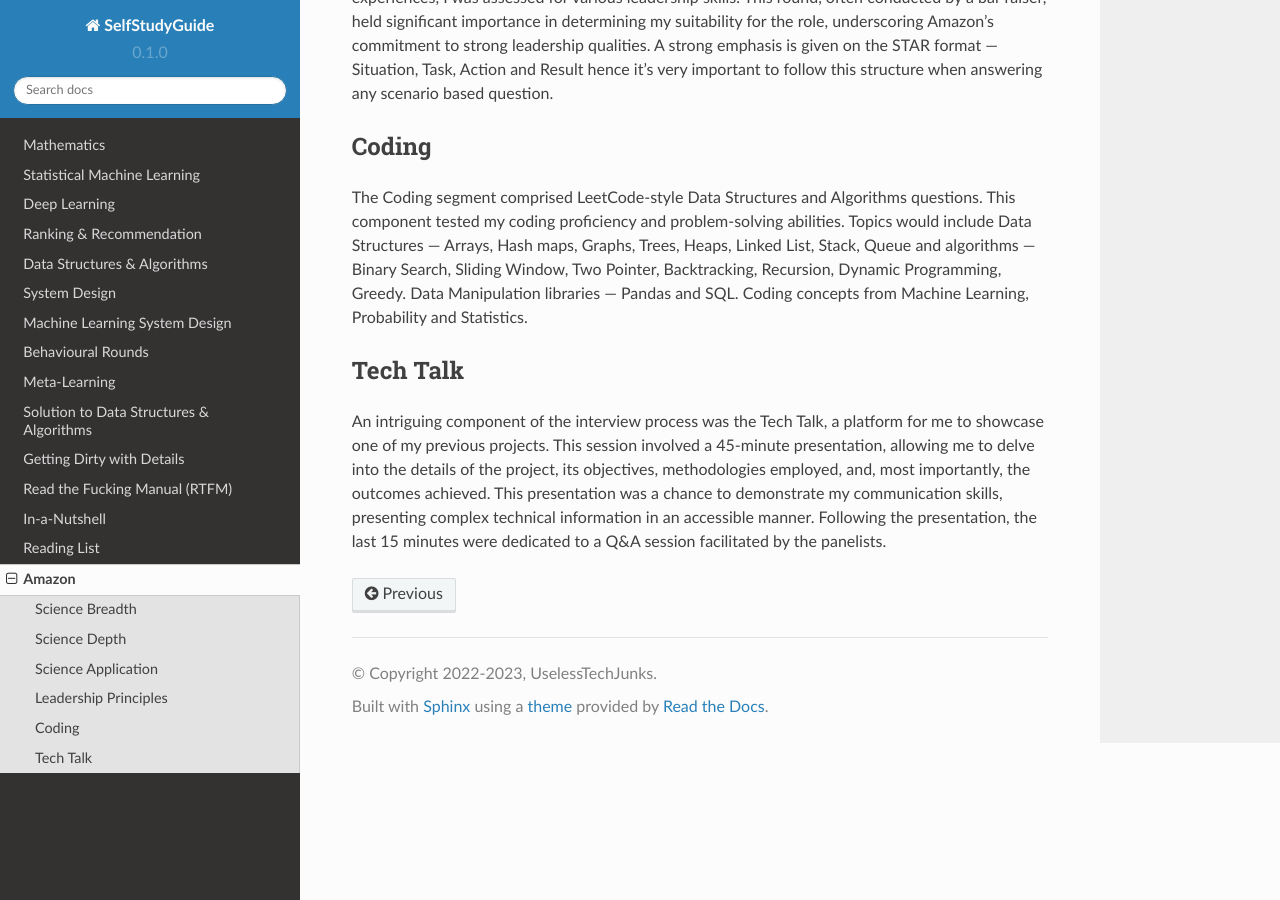
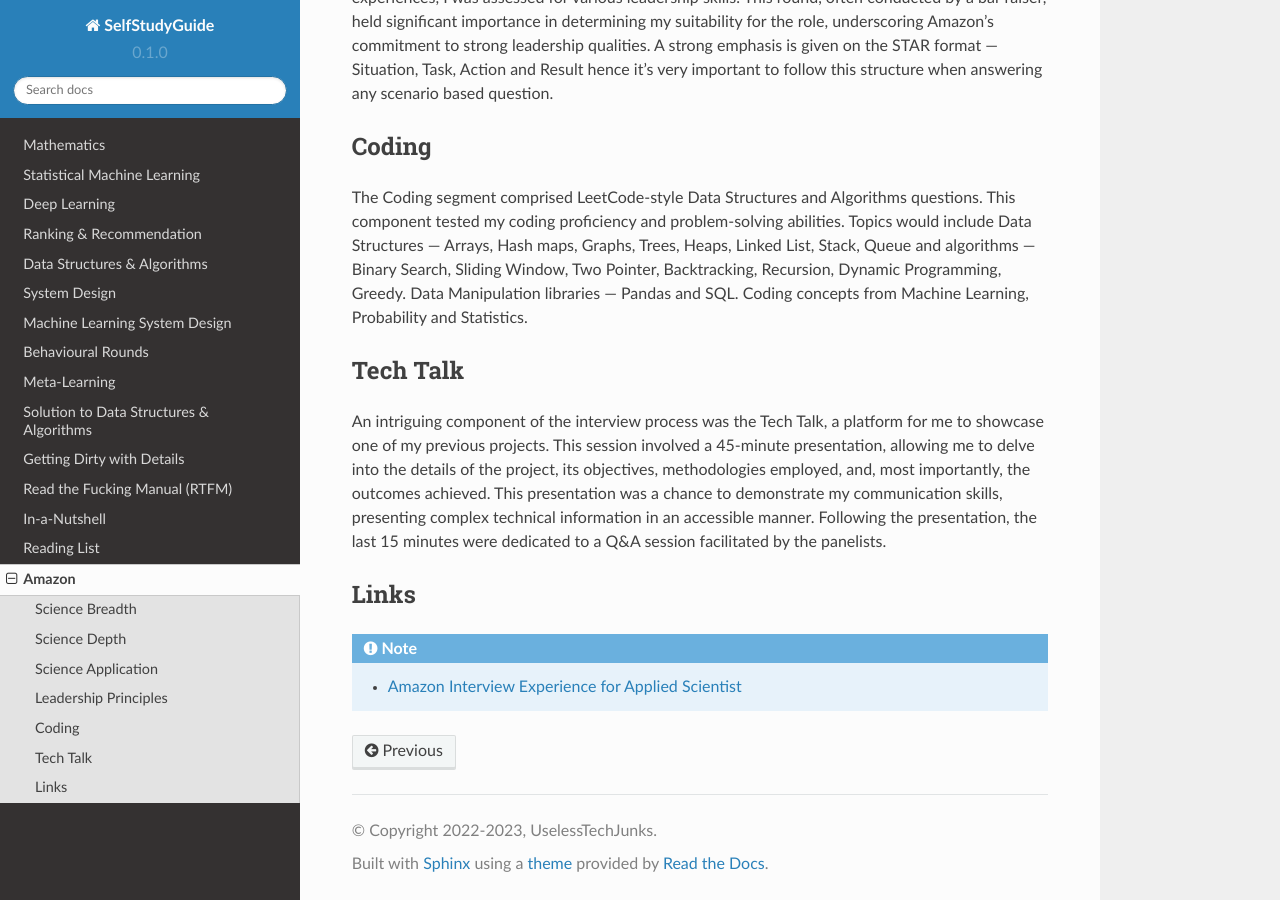
Before and after one commit to uselesstechjunks/leetcode, a Sphinx documentation site: the page built from docs/source/company/amzn.rst, in a window 1280 px wide and 900 px high, scrolled down 1142 px. Built offline with Sphinx 7.4.7 and the Read the Docs theme 2.0.0, drawn with Linux system fonts in a browser that asks for light colours.

Commit message:
Update amzn.rst

```diff
--- a/docs/source/company/amzn.rst
+++ b/docs/source/company/amzn.rst
@@ -32,3 +32,9 @@ The Coding segment comprised LeetCode-style Data Structures and Algorithms quest
 Tech Talk
 **************************************************************************
 An intriguing component of the interview process was the Tech Talk, a platform for me to showcase one of my previous projects. This session involved a 45-minute presentation, allowing me to delve into the details of the project, its objectives, methodologies employed, and, most importantly, the outcomes achieved. This presentation was a chance to demonstrate my communication skills, presenting complex technical information in an accessible manner. Following the presentation, the last 15 minutes were dedicated to a Q&A session facilitated by the panelists.
+
+**************************************************************************
+Links
+**************************************************************************
+.. note::
+  * `Amazon Interview Experience for Applied Scientist <https://www.geeksforgeeks.org/amazon-interview-experience-for-applied-scientist/>`_
```
